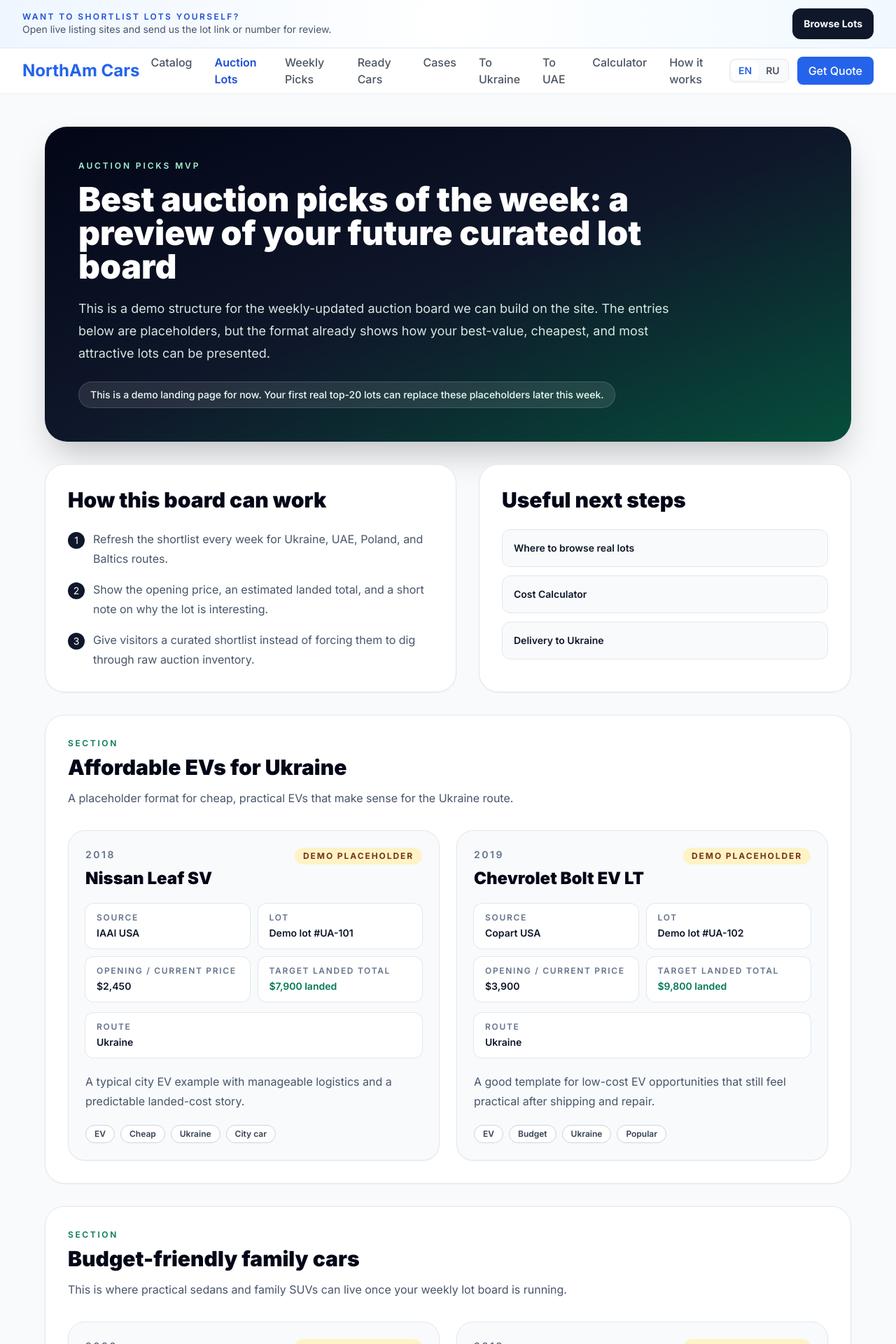
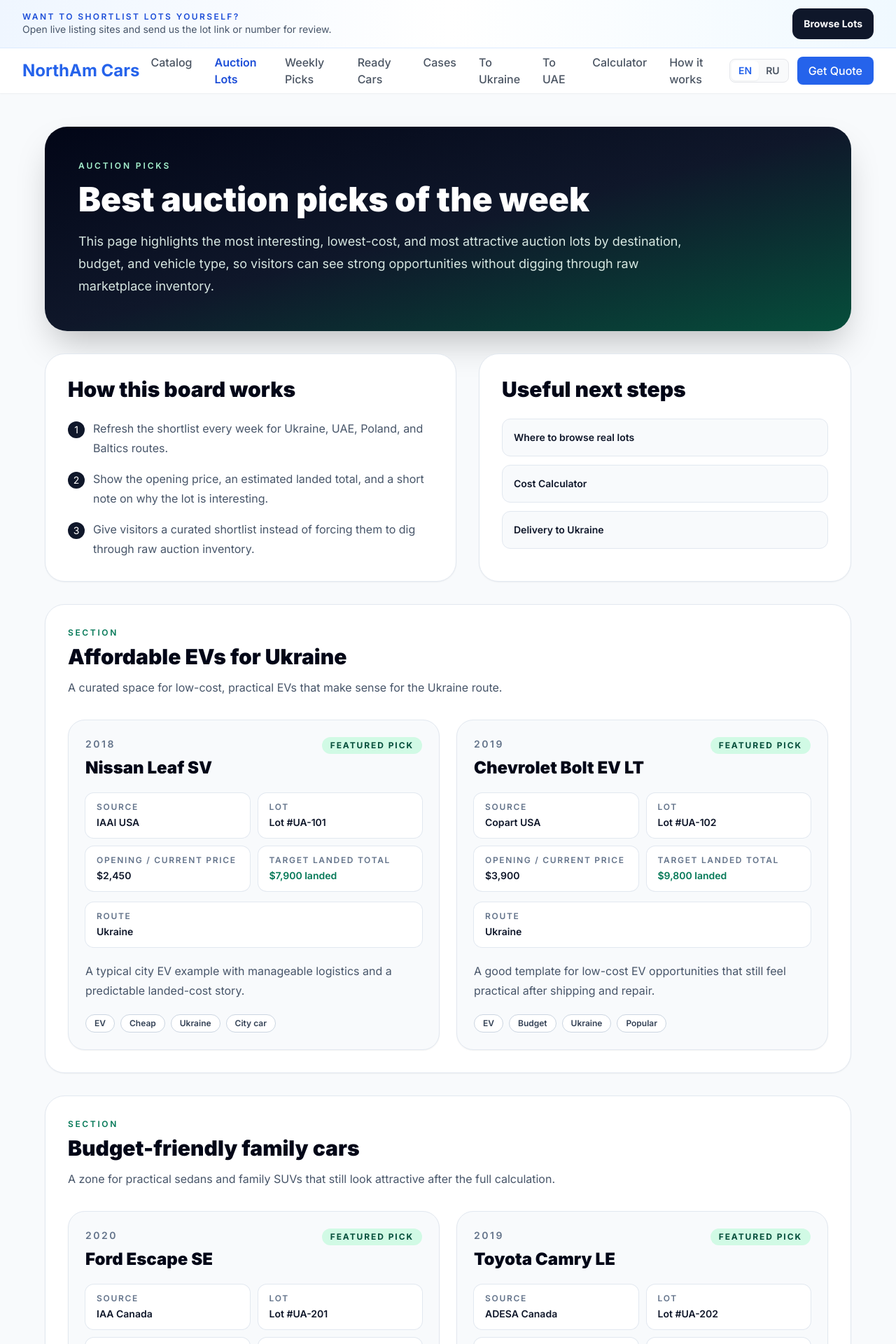
Before and after one commit to ark-crisisfix/USED-USA-CARS, a Next.js app: page /auction-picks in a window 1280 px wide. Shown: the top 1920 px of the page at 70% size. Built offline with nearby package versions, Linux system fonts and the light colour scheme.

Commit message:
Remove demo labels from auction picks

```diff
--- a/components/pages/AuctionPicksPage.tsx
+++ b/components/pages/AuctionPicksPage.tsx
@@ -11,12 +11,11 @@
 
   const copy = isRu
     ? {
-        eyebrow: "MVP-витрина лотов",
-        title: "Лучшие аукционные лоты недели: прообраз будущей подборки на сайте",
+        eyebrow: "Витрина лотов",
+        title: "Лучшие аукционные лоты недели",
         body:
-          "Это demo-структура будущего weekly-updated раздела. Сейчас здесь плейсхолдеры, но уже в таком формате можно показывать самые интересные, самые дешевые и самые перспективные лоты по направлениям.",
-        badge: "Сейчас это demo-лендинг. На этой неделе сюда можно подставить вашу первую двадцатку реальных лотов.",
-        boardTitle: "Как будет работать эта витрина",
+          "Здесь мы собираем самые интересные, самые дешевые и самые перспективные аукционные лоты по направлениям, бюджету и типу автомобиля, чтобы посетителю было проще быстро увидеть сильные варианты.",
+        boardTitle: "Как работает эта витрина",
         boardItems: [
           "Раз в неделю обновляем shortlist лучших лотов под Украину, ОАЭ, Польшу и Прибалтику.",
           "Показываем стартовую цену, ориентир по итоговой стоимости и короткое объяснение, почему лот интересен.",
@@ -40,12 +39,11 @@
         formTitle: "Запросить подборку лучших лотов",
       }
     : {
-        eyebrow: "Auction picks MVP",
-        title: "Best auction picks of the week: a preview of your future curated lot board",
+        eyebrow: "Auction Picks",
+        title: "Best auction picks of the week",
         body:
-          "This is a demo structure for the weekly-updated auction board we can build on the site. The entries below are placeholders, but the format already shows how your best-value, cheapest, and most attractive lots can be presented.",
-        badge: "This is a demo landing page for now. Your first real top-20 lots can replace these placeholders later this week.",
-        boardTitle: "How this board can work",
+          "This page highlights the most interesting, lowest-cost, and most attractive auction lots by destination, budget, and vehicle type, so visitors can see strong opportunities without digging through raw marketplace inventory.",
+        boardTitle: "How this board works",
         boardItems: [
           "Refresh the shortlist every week for Ukraine, UAE, Poland, and Baltics routes.",
           "Show the opening price, an estimated landed total, and a short note on why the lot is interesting.",
@@ -77,9 +75,6 @@
             <div className="text-xs font-semibold uppercase tracking-[0.24em] text-emerald-200">{copy.eyebrow}</div>
             <h1 className="mt-4 text-4xl font-black leading-tight sm:text-5xl">{copy.title}</h1>
             <p className="mt-5 text-lg leading-8 text-emerald-50/90">{copy.body}</p>
-            <div className="mt-6 inline-flex rounded-full border border-white/15 bg-white/10 px-4 py-2 text-sm font-medium text-emerald-50">
-              {copy.badge}
-            </div>
           </div>
         </section>
 
@@ -131,7 +126,7 @@
                         <div className="text-sm font-semibold uppercase tracking-[0.18em] text-slate-500">{pick.year}</div>
                         <h3 className="mt-2 text-2xl font-black text-slate-950">{pick.vehicle}</h3>
                       </div>
-                      <span className="rounded-full bg-amber-100 px-3 py-1 text-xs font-bold uppercase tracking-[0.16em] text-amber-900">
+                      <span className="rounded-full bg-emerald-100 px-3 py-1 text-xs font-bold uppercase tracking-[0.16em] text-emerald-900">
                         {pick.status}
                       </span>
                     </div>
--- a/data/auction-picks.ts
+++ b/data/auction-picks.ts
@@ -34,11 +34,11 @@
             vehicle: "Nissan Leaf SV",
             year: "2018",
             source: "IAAI USA",
-            lotNumber: "Demo lot #UA-101",
+            lotNumber: "Lot #UA-101",
             currentPrice: "$2,450",
             targetTotal: "$7,900 landed",
             destination: "Ukraine",
-            status: "Demo placeholder",
+            status: "Featured pick",
             note: "Типичный пример дешевого городского EV с понятной логистикой и предсказуемой итоговой экономикой.",
             tags: ["EV", "Cheap", "Ukraine", "City car"],
           },
@@ -47,11 +47,11 @@
             vehicle: "Chevrolet Bolt EV LT",
             year: "2019",
             source: "Copart USA",
-            lotNumber: "Demo lot #UA-102",
+            lotNumber: "Lot #UA-102",
             currentPrice: "$3,900",
             targetTotal: "$9,800 landed",
             destination: "Ukraine",
-            status: "Demo placeholder",
+            status: "Featured pick",
             note: "Хороший шаблон для блока с интересными EV до разумного бюджета под доставку и восстановление.",
             tags: ["EV", "Budget", "Ukraine", "Popular"],
           },
@@ -67,11 +67,11 @@
             vehicle: "Ford Escape SE",
             year: "2020",
             source: "IAA Canada",
-            lotNumber: "Demo lot #UA-201",
+            lotNumber: "Lot #UA-201",
             currentPrice: "$4,800",
             targetTotal: "$11,600 landed",
             destination: "Ukraine",
-            status: "Demo placeholder",
+            status: "Featured pick",
             note: "Хорошая ниша для семейного кроссовера: умеренная цена на старте и понятный маршрут доставки.",
             tags: ["SUV", "Family", "Ukraine", "Budget"],
           },
@@ -80,11 +80,11 @@
             vehicle: "Toyota Camry LE",
             year: "2019",
             source: "ADESA Canada",
-            lotNumber: "Demo lot #UA-202",
+            lotNumber: "Lot #UA-202",
             currentPrice: "$5,200",
             targetTotal: "$10,900 landed",
             destination: "Ukraine",
-            status: "Demo placeholder",
+            status: "Featured pick",
             note: "Пример для спокойного сценария: ликвидная модель, которую легко объяснять клиенту по итоговой стоимости.",
             tags: ["Sedan", "Toyota", "Ukraine", "Liquid"],
           },
@@ -100,11 +100,11 @@
             vehicle: "Mercedes-Benz G63 AMG",
             year: "2021",
             source: "Copart USA",
-            lotNumber: "Demo lot #UAE-301",
+            lotNumber: "Lot #UAE-301",
             currentPrice: "$42,000",
             targetTotal: "$58,500 landed",
             destination: "UAE",
-            status: "Demo placeholder",
+            status: "Featured pick",
             note: "Пример дорогого имиджевого лота: высокий интерес, сильный вау-эффект и понятный рекламный посыл.",
             tags: ["Luxury", "UAE", "AMG", "High demand"],
           },
@@ -113,11 +113,11 @@
             vehicle: "Lamborghini Urus",
             year: "2020",
             source: "IAAI USA",
-            lotNumber: "Demo lot #UAE-302",
+            lotNumber: "Lot #UAE-302",
             currentPrice: "$68,000",
             targetTotal: "$88,000 landed",
             destination: "UAE",
-            status: "Demo placeholder",
+            status: "Featured pick",
             note: "Правильный showcase-лот для дорогой витрины: захватывает внимание и хорошо работает на премиальный трафик.",
             tags: ["Luxury", "UAE", "Super SUV", "Showcase"],
           },
@@ -133,11 +133,11 @@
             vehicle: "Audi A6 Allroad",
             year: "2020",
             source: "IAA Canada",
-            lotNumber: "Demo lot #INT-401",
+            lotNumber: "Lot #INT-401",
             currentPrice: "$8,900",
             targetTotal: "$16,400 landed",
             destination: "Poland / Baltics",
-            status: "Demo placeholder",
+            status: "Featured pick",
             note: "Пример лота, который выглядит нестандартно и может привлечь более насмотренную аудиторию.",
             tags: ["Wagon", "Europe", "Interesting", "Niche"],
           },
@@ -146,11 +146,11 @@
             vehicle: "Tesla Model 3",
             year: "2021",
             source: "Copart USA",
-            lotNumber: "Demo lot #INT-402",
+            lotNumber: "Lot #INT-402",
             currentPrice: "$10,500",
             targetTotal: "$18,700 landed",
             destination: "Ukraine / Europe",
-            status: "Demo placeholder",
+            status: "Featured pick",
             note: "Подходит как универсальный пример для weekly selection и коммерческого SEO по электромобилям.",
             tags: ["Tesla", "EV", "Weekly pick", "Trending"],
           },
@@ -163,18 +163,18 @@
     {
       id: "cheap-evs",
       title: "Affordable EVs for Ukraine",
-      subtitle: "A placeholder format for cheap, practical EVs that make sense for the Ukraine route.",
+      subtitle: "A curated space for low-cost, practical EVs that make sense for the Ukraine route.",
       picks: [
         {
           id: "leaf-2018",
           vehicle: "Nissan Leaf SV",
           year: "2018",
           source: "IAAI USA",
-          lotNumber: "Demo lot #UA-101",
+          lotNumber: "Lot #UA-101",
           currentPrice: "$2,450",
           targetTotal: "$7,900 landed",
           destination: "Ukraine",
-          status: "Demo placeholder",
+          status: "Featured pick",
           note: "A typical city EV example with manageable logistics and a predictable landed-cost story.",
           tags: ["EV", "Cheap", "Ukraine", "City car"],
         },
@@ -183,11 +183,11 @@
           vehicle: "Chevrolet Bolt EV LT",
           year: "2019",
           source: "Copart USA",
-          lotNumber: "Demo lot #UA-102",
+          lotNumber: "Lot #UA-102",
           currentPrice: "$3,900",
           targetTotal: "$9,800 landed",
           destination: "Ukraine",
-          status: "Demo placeholder",
+          status: "Featured pick",
           note: "A good template for low-cost EV opportunities that still feel practical after shipping and repair.",
           tags: ["EV", "Budget", "Ukraine", "Popular"],
         },
@@ -196,18 +196,18 @@
     {
       id: "family-budget",
       title: "Budget-friendly family cars",
-      subtitle: "This is where practical sedans and family SUVs can live once your weekly lot board is running.",
+      subtitle: "A zone for practical sedans and family SUVs that still look attractive after the full calculation.",
       picks: [
         {
           id: "escape-2020",
           vehicle: "Ford Escape SE",
           year: "2020",
           source: "IAA Canada",
-          lotNumber: "Demo lot #UA-201",
+          lotNumber: "Lot #UA-201",
           currentPrice: "$4,800",
           targetTotal: "$11,600 landed",
           destination: "Ukraine",
-          status: "Demo placeholder",
+          status: "Featured pick",
           note: "A solid family crossover example: reasonable auction price, understandable route, and approachable final cost.",
           tags: ["SUV", "Family", "Ukraine", "Budget"],
         },
@@ -216,11 +216,11 @@
           vehicle: "Toyota Camry LE",
           year: "2019",
           source: "ADESA Canada",
-          lotNumber: "Demo lot #UA-202",
+          lotNumber: "Lot #UA-202",
           currentPrice: "$5,200",
           targetTotal: "$10,900 landed",
           destination: "Ukraine",
-          status: "Demo placeholder",
+          status: "Featured pick",
           note: "A calmer value story for customers who care about liquidity and predictable ownership economics.",
           tags: ["Sedan", "Toyota", "Ukraine", "Liquid"],
         },
@@ -229,18 +229,18 @@
     {
       id: "uae-luxury",
       title: "Luxury picks for UAE buyers",
-      subtitle: "A natural section for the most impressive and high-ticket lots that work for UAE demand.",
+      subtitle: "A natural section for the most impressive and high-ticket lots that fit UAE demand.",
       picks: [
         {
           id: "g63-2021",
           vehicle: "Mercedes-Benz G63 AMG",
           year: "2021",
           source: "Copart USA",
-          lotNumber: "Demo lot #UAE-301",
+          lotNumber: "Lot #UAE-301",
           currentPrice: "$42,000",
           targetTotal: "$58,500 landed",
           destination: "UAE",
-          status: "Demo placeholder",
+          status: "Featured pick",
           note: "A classic attention-grabbing luxury lot with strong visual appeal and clear premium positioning.",
           tags: ["Luxury", "UAE", "AMG", "High demand"],
         },
@@ -249,11 +249,11 @@
           vehicle: "Lamborghini Urus",
           year: "2020",
           source: "IAAI USA",
-          lotNumber: "Demo lot #UAE-302",
+          lotNumber: "Lot #UAE-302",
           currentPrice: "$68,000",
           targetTotal: "$88,000 landed",
           destination: "UAE",
-          status: "Demo placeholder",
+          status: "Featured pick",
           note: "A premium showcase lot that works well for ad traffic, curated highlights, and social proof.",
           tags: ["Luxury", "UAE", "Super SUV", "Showcase"],
         },
@@ -262,18 +262,18 @@
     {
       id: "interesting-deals",
       title: "Interesting deals of the week",
-      subtitle: "A section for unusual, overlooked, or especially attractive opportunities you want to feature.",
+      subtitle: "A section for unusual, overlooked, or especially attractive opportunities worth surfacing.",
       picks: [
         {
           id: "a6-allroad-2020",
           vehicle: "Audi A6 Allroad",
           year: "2020",
           source: "IAA Canada",
-          lotNumber: "Demo lot #INT-401",
+          lotNumber: "Lot #INT-401",
           currentPrice: "$8,900",
           targetTotal: "$16,400 landed",
           destination: "Poland / Baltics",
-          status: "Demo placeholder",
+          status: "Featured pick",
           note: "A more niche example that helps the board feel curated rather than generic.",
           tags: ["Wagon", "Europe", "Interesting", "Niche"],
         },
@@ -282,11 +282,11 @@
           vehicle: "Tesla Model 3",
           year: "2021",
           source: "Copart USA",
-          lotNumber: "Demo lot #INT-402",
+          lotNumber: "Lot #INT-402",
           currentPrice: "$10,500",
           targetTotal: "$18,700 landed",
           destination: "Ukraine / Europe",
-          status: "Demo placeholder",
+          status: "Featured pick",
           note: "A flexible weekly pick that also fits future SEO pages around EV demand and auction opportunities.",
           tags: ["Tesla", "EV", "Weekly pick", "Trending"],
         },
```
